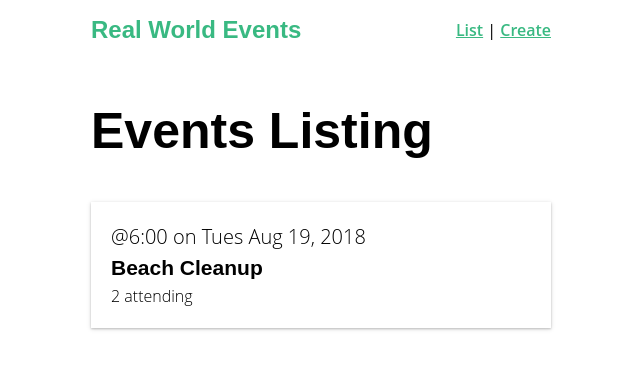
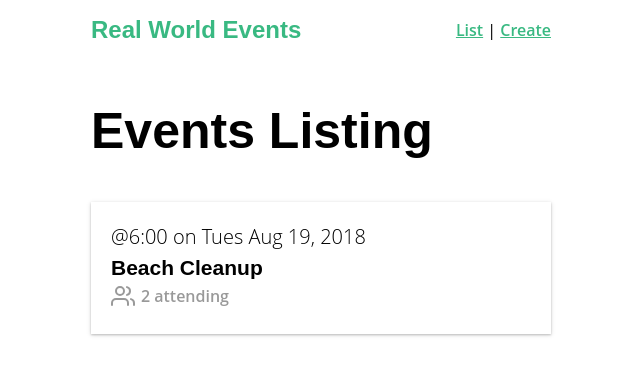
Before and after one commit to Code-Pop/real-world-vue, a Vue app: page /#/ in a window 1280 px wide. Shown: the top 374 px of the page, without its empty margins (319-959 px from the left). Built offline with nearby package versions, Linux system fonts and the light colour scheme.

Commit message:
Lesson 7 Ending Code

```diff
--- /dev/null
+++ b/src/components/BaseIcon.vue
@@ -0,0 +1,43 @@
+<template>
+<div class="icon-wrapper">
+  <svg class='icon'  :width="width" :height="height">
+    <use v-bind="{'xlink:href':'/feather-sprite.svg#'+name}"/>
+  </svg>
+  <slot></slot>
+</div>
+</template>
+
+<script>
+export default {
+  name: 'Icon',
+  props: {
+    name: String,
+    width: {
+      type: [Number, String],
+      default: 24
+    },
+    height: {
+      type: [Number, String],
+      default: 24
+    }
+  }
+}
+</script>
+
+<style scoped>
+.icon-wrapper {
+  display: inline-flex;
+  align-items: center;
+  color: rgba(0, 0, 0, 0.4);
+  font-size: 1rem;
+  font-weight: 600;
+}
+.icon {
+  stroke: currentColor;
+  stroke-width: 2;
+  stroke-linecap: round;
+  stroke-linejoin: round;
+  fill: none;
+  margin-right: 6px;
+}
+</style>
--- a/src/components/EventCard.vue
+++ b/src/components/EventCard.vue
@@ -3,7 +3,7 @@
     <div class="event-card -shadow">
       <span class="eyebrow">@{{ event.time }} on {{ event.date }}</span>
       <h4 class="title">{{ event.title }}</h4>
-      <span>{{ event.attendees.length }} attending</span>
+      <BaseIcon name="users">{{ event.attendees.length }} attending</BaseIcon>
     </div>
   </router-link>
 </template>
--- a/src/main.js
+++ b/src/main.js
@@ -2,6 +2,9 @@
 import App from './App.vue'
 import router from './router'
 import store from './store'
+import BaseIcon from '@/components/BaseIcon'
+
+Vue.component('BaseIcon', BaseIcon)
 
 Vue.config.productionTip = false
 
```
Also changed, not shown: public/feather-sprite.svg (added).
